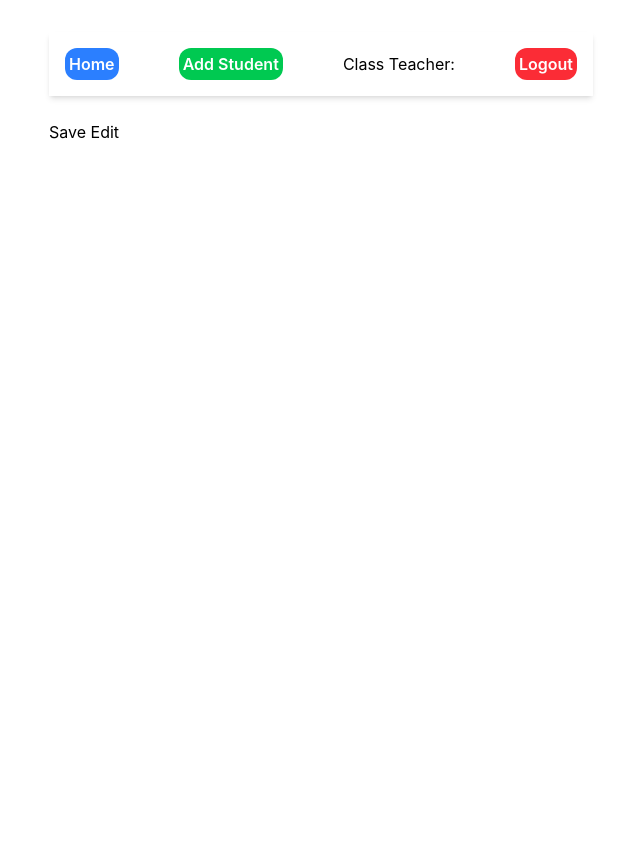
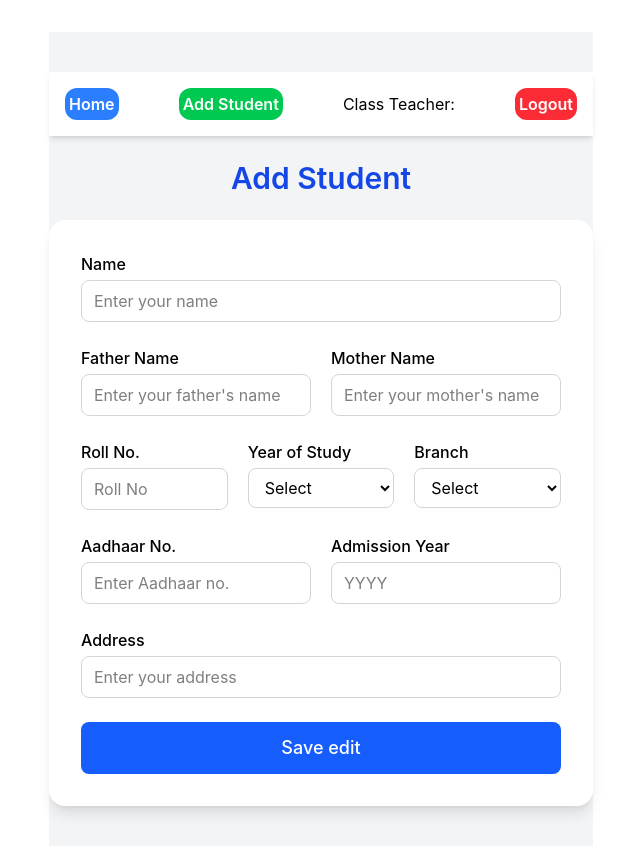
Before and after one commit to satyamrk18/React-Electron-Tailwind-Setup, a React (Vite) app: page /student/edit/1 in a window 1280 px wide. Shown: the top 864 px of the page, without its empty margins (319-959 px from the left). Before the commit the page ends 800 px from the top, so only its background shows below. Built offline with nearby package versions, Linux system fonts and the light colour scheme; no server answers.

Commit message:
edit student funcationality complete

```diff
--- a/src/views/EditStudent.jsx
+++ b/src/views/EditStudent.jsx
@@ -2,13 +2,12 @@ import axios from "axios";
 import { useState, useEffect } from "react";
 import { useParams, Link } from "react-router-dom";
 import Navbar from "../components/Navbar";
+import { useNavigate } from "react-router-dom";
 const EditStudent = () => {
   //load student
   const [data, setData] = useState({});
-  //new student data
-  const [student, setStudent] = useState({});
-
   const { slug } = useParams();
+  const navigate = useNavigate();
   //load student data 1st
   const loadStudentData = async () => {
     const response = await axios.get(
@@ -35,8 +34,8 @@ const EditStudent = () => {
   //edit student data 2nd by onClick
   const EditStudentdata = async () => {
     const editStudent = await axios.put(
-      `${import.meta.env.VITE_API_URL}/student/edit/${edit}`,
-      student,
+      `${import.meta.env.VITE_API_URL}/student/edit/${slug}`,
+      data,
       {
         headers: {
           Authorization: `Bearer ${localStorage.getItem("staffjwtauthenticationToken")}`,
@@ -44,23 +43,182 @@ const EditStudent = () => {
       }
     );
     if (editStudent) {
-      setStudent(editStudent.data.data);
+      setData(editStudent.data.data);
+      alert("Student Edit successfully");
+      navigate(`/student/${slug}`);
     } else {
       alert("something went wrong, student not found!");
     }
   };
 
   return (
-    <div>
+    <div className="min-h-screen flex flex-col items-center bg-gray-100 py-10">
       <Navbar />
-      {data.name}
+      <h1 className="text-3xl font-semibold mb-6 text-blue-700">Add Student</h1>
+
+      <div className="bg-white w-full max-w-3xl rounded-2xl shadow-lg p-8">
+        <form className="space-y-6">
+          {/* Name */}
+          <div className="flex flex-col">
+            <label className="font-medium mb-1">Name</label>
+            <input
+              type="text"
+              placeholder="Enter your name"
+              className="border border-gray-300 rounded-lg px-3 py-2 focus:outline-none focus:ring focus:ring-blue-300"
+              required
+              value={data.name}
+              onChange={(e) => {
+                setData({ ...data, name: e.target.value });
+              }}
+            />
+          </div>
+
+          {/* Parents */}
+          <div className="grid grid-cols-2 gap-5">
+            <div className="flex flex-col">
+              <label className="font-medium mb-1">Father Name</label>
+              <input
+                type="text"
+                placeholder="Enter your father's name"
+                className="border border-gray-300 rounded-lg px-3 py-2 focus:outline-none focus:ring focus:ring-blue-300"
+                required
+                value={data.father_name}
+                onChange={(e) => {
+                  setData({ ...data, father_name: e.target.value });
+                }}
+              />
+            </div>
+
+            <div className="flex flex-col">
+              <label className="font-medium mb-1">Mother Name</label>
+              <input
+                type="text"
+                placeholder="Enter your mother's name"
+                className="border border-gray-300 rounded-lg px-3 py-2 focus:outline-none focus:ring focus:ring-blue-300"
+                required
+                value={data.mother_name}
+                onChange={(e) => {
+                  setData({ ...data, mother_name: e.target.value });
+                }}
+              />
+            </div>
+          </div>
+
+          {/* Academics */}
+          <div className="grid grid-cols-3 gap-5">
+            <div className="flex flex-col">
+              <label className="font-medium mb-1">Roll No.</label>
+              <input
+                type="number"
+                placeholder="Roll No"
+                className="border border-gray-300 rounded-lg px-3 py-2 focus:outline-none focus:ring focus:ring-blue-300"
+                required
+                value={data.rollNo}
+                onChange={(e) => {
+                  setData({ ...data, rollNo: e.target.value });
+                }}
+              />
+            </div>
+
+            <div className="flex flex-col">
+              <label className="font-medium mb-1">Year of Study</label>
+              <select
+                className="border border-gray-300 rounded-lg px-3 py-2 focus:outline-none focus:ring focus:ring-blue-300"
+                required
+                value={data.year_of_study}
+                onChange={(e) => {
+                  setData({ ...data, year_of_study: e.target.value });
+                }}
+              >
+                <option value="">Select</option>
+                <option>First year</option>
+                <option>Second year</option>
+                <option>Third year</option>
+                <option>BE</option>
+              </select>
+            </div>
+
+            <div className="flex flex-col">
+              <label className="font-medium mb-1">Branch</label>
+              <select
+                className="border border-gray-300 rounded-lg px-3 py-2 focus:outline-none focus:ring focus:ring-blue-300"
+                required
+                value={data.branch}
+                onChange={(e) => {
+                  setData({ ...data, branch: e.target.value });
+                }}
+              >
+                <option value="">Select</option>
+
+                <option>Information Technology</option>
+                <option>Computer Engineering</option>
+                <option>Mechanical Engineering</option>
+                <option>Electrical Engineering</option>
+                <option>Electronics And Computer</option>
+              </select>
+            </div>
+          </div>
+
+          {/* Aadhaar + Admission Year */}
+          <div className="grid grid-cols-2 gap-5">
+            <div className="flex flex-col">
+              <label className="font-medium mb-1">Aadhaar No.</label>
+              <input
+                type="number"
+                placeholder="Enter Aadhaar no."
+                className="border border-gray-300 rounded-lg px-3 py-2 focus:outline-none focus:ring focus:ring-blue-300"
+                required
+                value={data.aadhaNo}
+                onChange={(e) => {
+                  setData({ ...data, aadhaNo: e.target.value });
+                }}
+              />
+            </div>
+
+            <div className="flex flex-col">
+              <label className="font-medium mb-1">Admission Year</label>
+              <input
+                type="number"
+                placeholder="YYYY"
+                min="2000"
+                max="2099"
+                value={data.year}
+                className="border border-gray-300 rounded-lg px-3 py-2 focus:outline-none focus:ring focus:ring-blue-300"
+                required
+                onChange={(e) => {
+                  setData({ ...data, year: e.target.value });
+                }}
+              />
+            </div>
+          </div>
+
+          {/* Personal */}
+          <div className="flex flex-col">
+            <label className="font-medium mb-1">Address</label>
+            <input
+              type="text"
+              placeholder="Enter your address"
+              className="border border-gray-300 rounded-lg px-3 py-2 focus:outline-none focus:ring focus:ring-blue-300"
+              required
+              value={data.address}
+              onChange={(e) => {
+                setData({ ...data, address: e.target.value });
+              }}
+            />
+          </div>
+
+          {/* Submit Button */}
           <button
+            type="button"
+            className="w-full bg-blue-600 text-white py-3 rounded-lg cursor-pointer font-medium text-lg hover:bg-blue-700 transition"
             onClick={() => {
               EditStudentdata();
             }}
           >
-        Save Edit
+            Save edit
           </button>
+        </form>
+      </div>
     </div>
   );
 };
```
Lines whose indentation alone changed are shown as unchanged.
